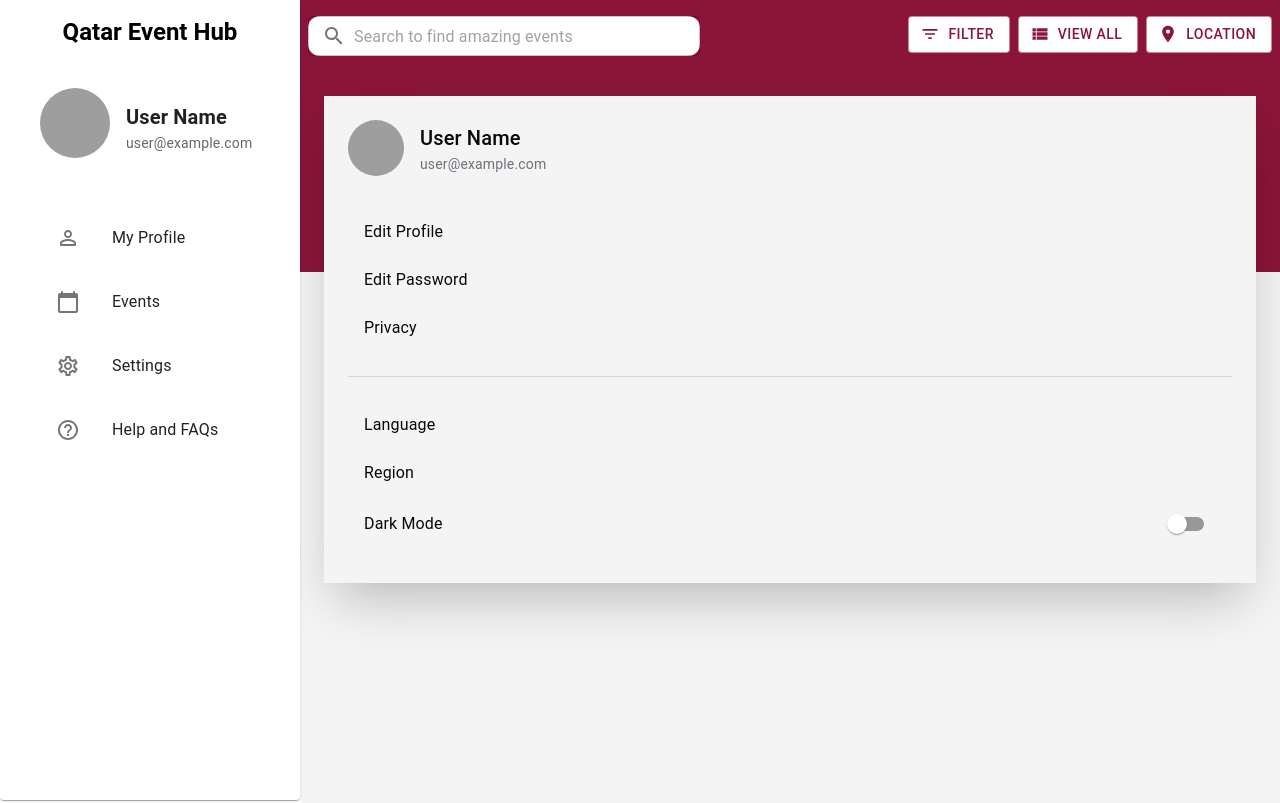
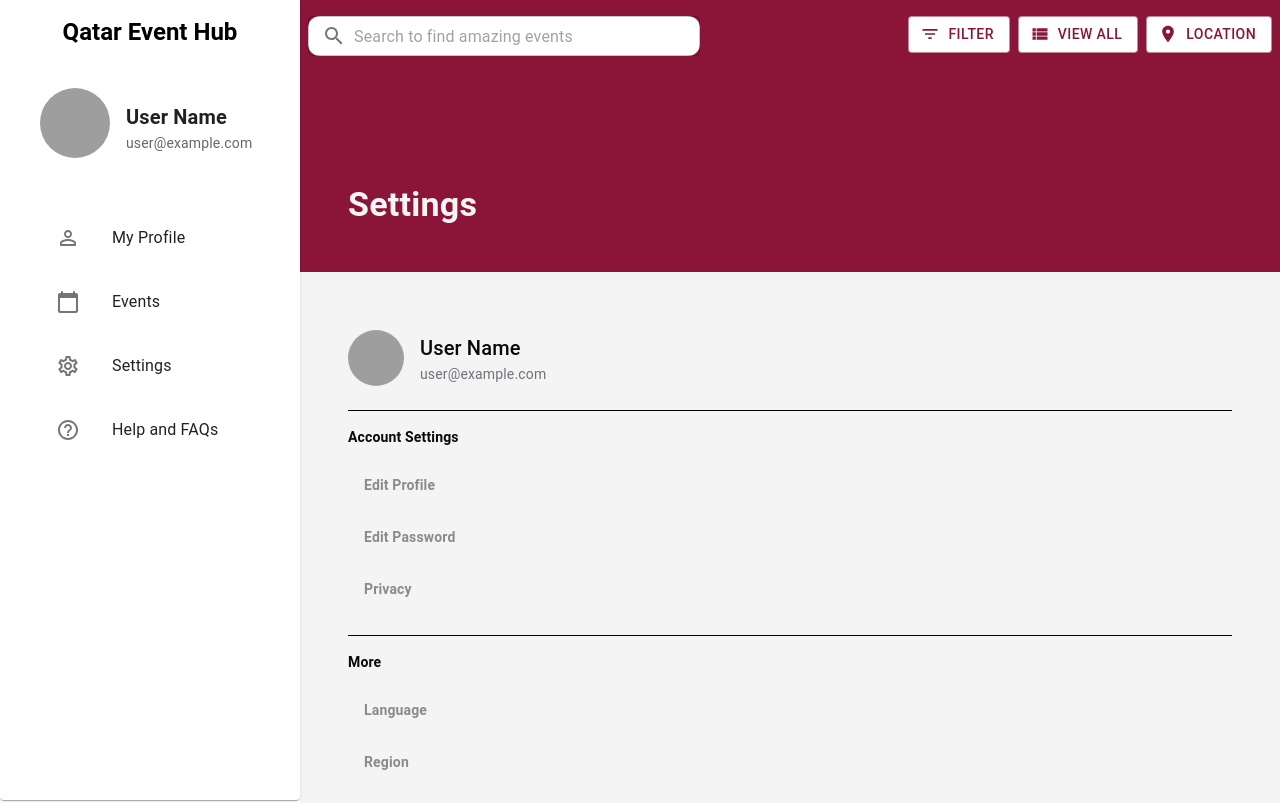
Before and after one commit to sharuksk/event-hub-frontend, a React (Vite) app: page /user/settings in a window 1280 px wide. Shown: the top 803 px of the page. Built offline with nearby package versions, Linux system fonts and the light colour scheme; grey boxes are pictures that could not be loaded.

Commit message:
settings page changed

```diff
--- a/package.json
+++ b/package.json
@@ -13,7 +13,8 @@
     "@emotion/react": "^11.11.4",
     "@emotion/styled": "^11.11.5",
     "@mui/icons-material": "^5.15.21",
-    "@mui/material": "^5.15.21",
+    "@mui/lab": "^5.0.0-alpha.171",
+    "@mui/material": "^5.16.0",
     "@mui/styled-engine-sc": "^6.0.0-alpha.18",
     "@mui/x-date-pickers": "^7.8.0",
     "dayjs": "^1.11.11",
--- a/src/userPages/Settings.jsx
+++ b/src/userPages/Settings.jsx
@@ -26,8 +26,10 @@ const Settings = () => {
     return (
         <Box
             sx={{ p: 3 }}
-            className="bg-accent   dark:border-gray-600 shadow-2xl"
+
         >
+            <Typography variant="h4" sx={{mb:5, fontWeight:'bold',py:8,color:'whitesmoke'}} >Settings</Typography>
+
             <Box sx={{ display: "flex", alignItems: "center", mb: 3 }}>
                 <Avatar
                     alt="User Name"
@@ -46,44 +48,47 @@ const Settings = () => {
                     </Typography>
                 </Box>
             </Box>
+            <Divider sx={{ my: 2,backgroundColor:'black' }} />
+        <Typography variant="body2" sx={{fontWeight:'bold', mb:1}} className="text-foreground">Account Settings</Typography>
             <List>
                 <ListItem>
                     <ListItemText
-                        primary="Edit Profile"
+                        secondaryTypographyProps={{fontWeight:'bold', color:'#8b8c89', mb:1}} secondary="Edit Profile"
                         className="text-foreground"
                     />
                 </ListItem>
                 <ListItem>
                     <ListItemText
-                        primary="Edit Password"
+                        secondaryTypographyProps={{fontWeight:'bold', color:'#8b8c89', mb:1}} secondary="Edit Password"
                         className="text-foreground"
                     />
                 </ListItem>
                 <ListItem>
                     <ListItemText
-                        primary="Privacy"
+                        secondaryTypographyProps={{fontWeight:'bold', color:'#8b8c89'}} secondary="Privacy"
                         className="text-foreground"
                     />
                 </ListItem>
             </List>
-            <Divider sx={{ my: 2 }} />
+            <Divider sx={{ my: 2, backgroundColor:'black' }} />
+            <Typography variant="body2" sx={{fontWeight:'bold', mb:1}} className="text-foreground">More</Typography>
             <List>
                 <ListItem>
                     <ListItemText
-                        primary="Language"
+                        secondaryTypographyProps={{fontWeight:'bold', color:'#8b8c89', mb:1}} secondary="Language"
                         className="text-foreground"
                     />
                 </ListItem>
                 <ListItem>
                     <ListItemText
-                        primary="Region"
+                        secondaryTypographyProps={{fontWeight:'bold', color:'#8b8c89', mb:1}} secondary="Region"
                         className="text-foreground"
                     />
                 </ListItem>
 
                 <ListItem>
                     <ListItemText
-                        primary="Dark Mode"
+                        secondaryTypographyProps={{fontWeight:'bold', color:'#8b8c89', mb:1}} secondary="Dark Mode"
                         className="text-foreground"
                     />
                     <Switch onChange={toggleTheme} />
```
Also changed, not shown: 1 other file (tests, documents, lock files or other folders).
